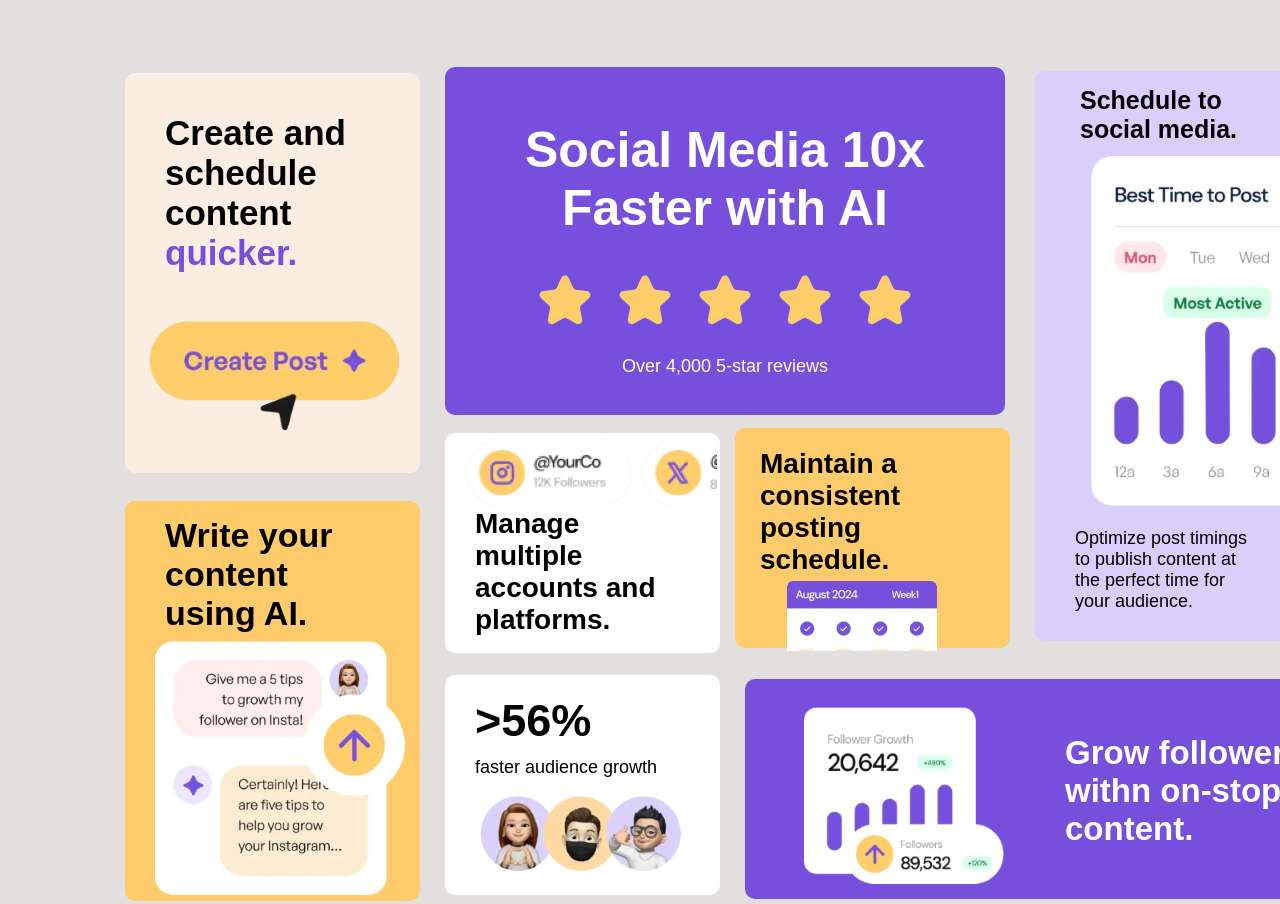
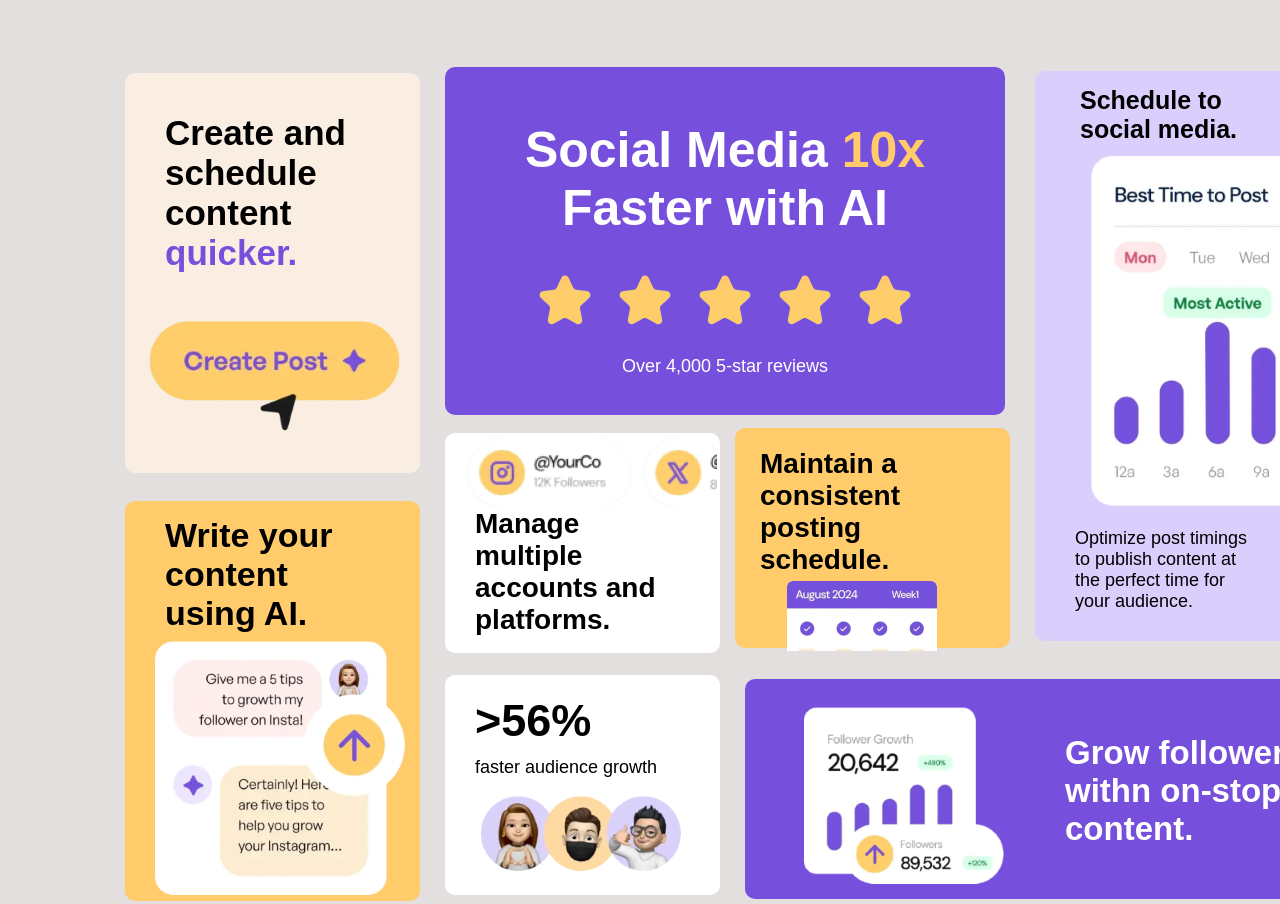
Before and after one commit to magdaalenka/ProjectWeb, a plain HTML site: page bento-grid-main/index.html in a window 1280 px wide. Shown: the top 904 px of the page. Drawn offline with Linux system fonts and the light colour scheme.

Commit message:
konečná verze

```diff
--- a/bento-grid-main/index.html
+++ b/bento-grid-main/index.html
@@ -210,7 +210,7 @@
 <body>
     <div class="container">
         <div class="card-1">
-          <h1>Social Media 10x<br> Faster with AI</h1>
+          <h1>Social Media <span style="color: hsl(39, 100%, 71%);">10x</span><br> Faster with AI</h1>
           <img src="assets/images/illustration-five-stars.webp" alt="five stars">
           <p>Over 4,000 5-star reviews</p>
         </div>
```
